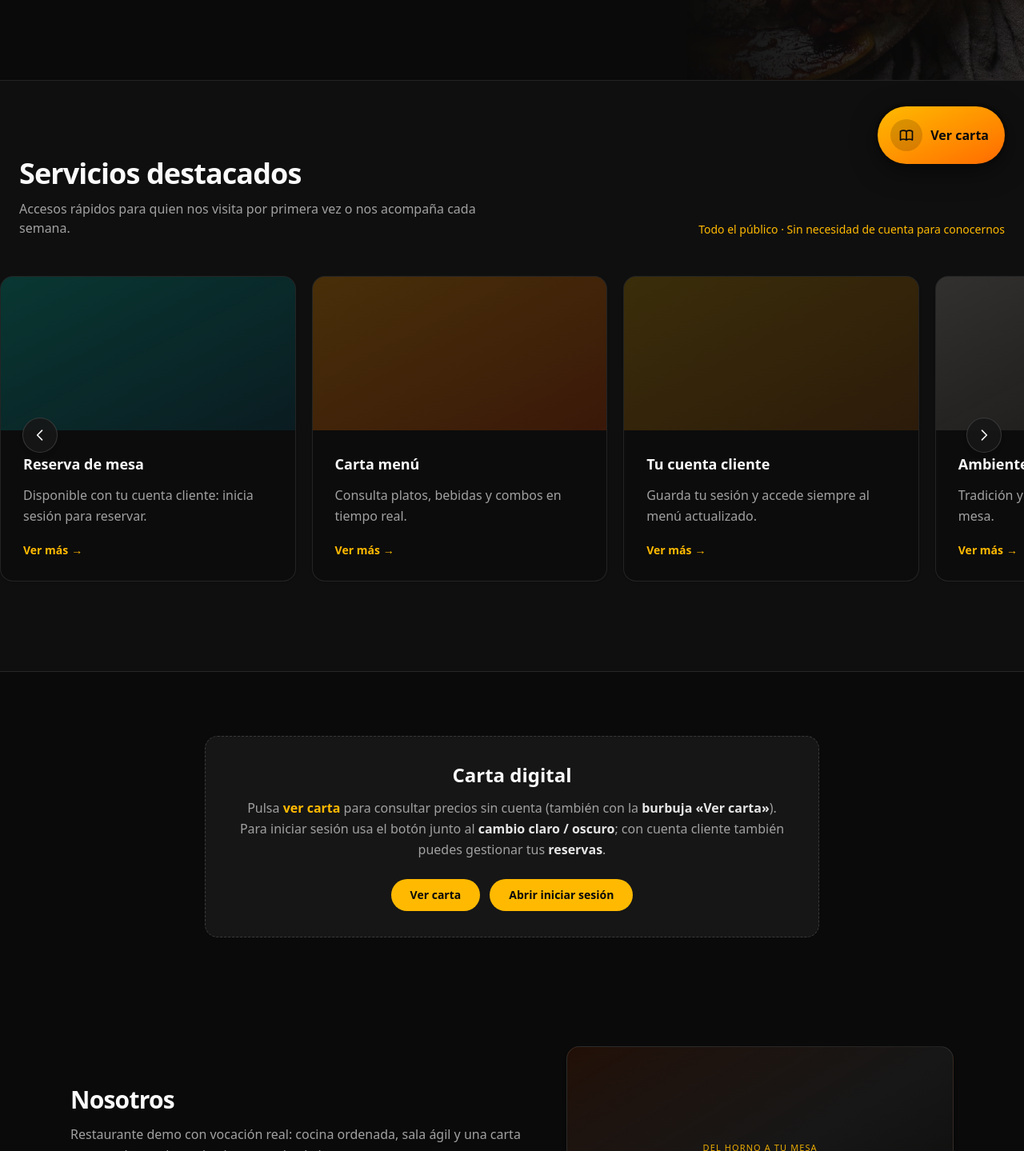
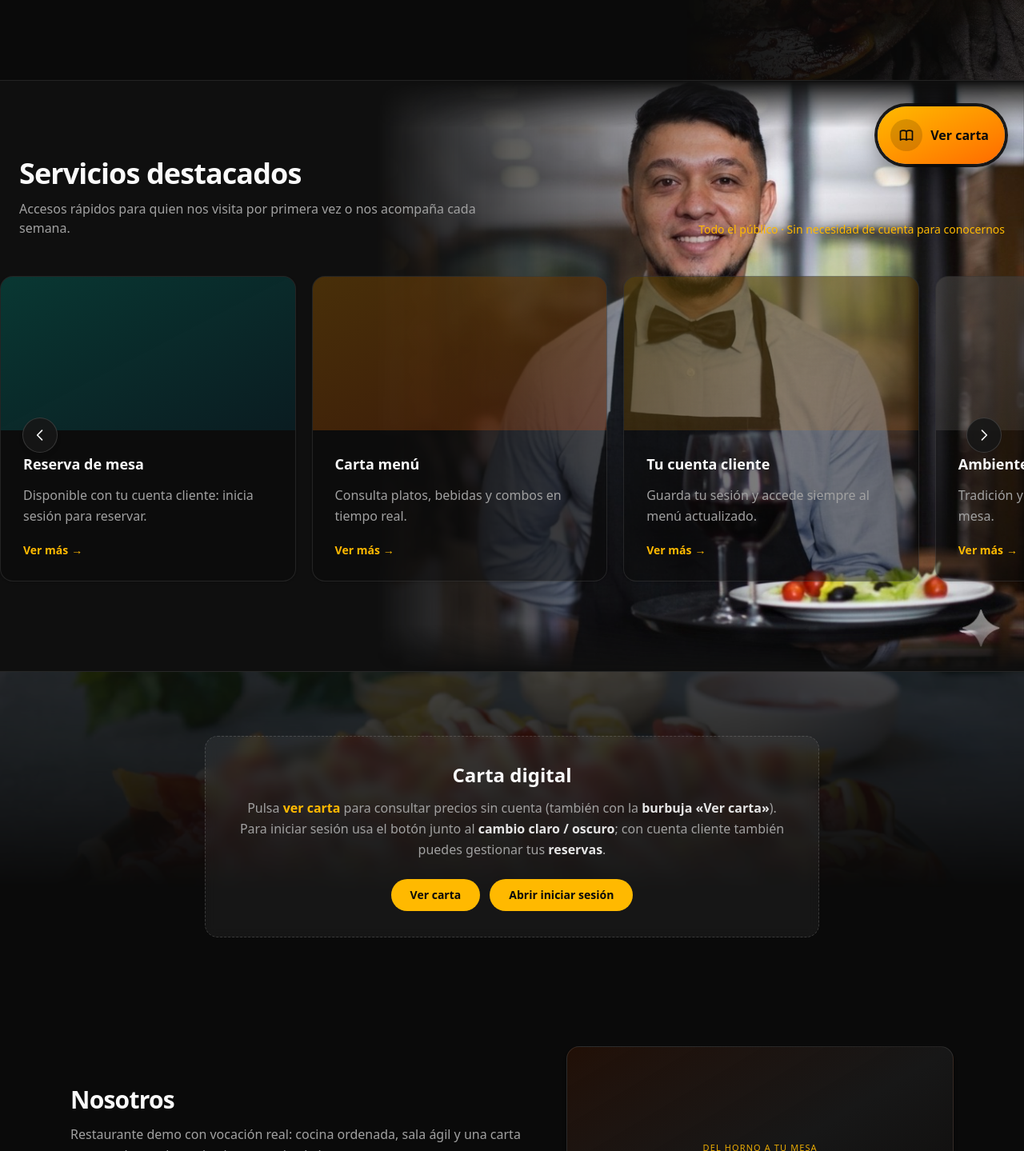
Before and after one commit to alphaplus14/projectRestaurante, a React (Vite) app in the folder frontend/: page /cliente in a window 1280 px wide. Shown: the part 571-2010 px from the top of the page at 80% size. Built offline with nearby package versions, Linux system fonts and the light colour scheme.

Commit message:
interfaz mejorada de cliente

```diff
--- a/frontend/src/src/pages/LandingPage.jsx
+++ b/frontend/src/src/pages/LandingPage.jsx
@@ -540,8 +540,22 @@ export function LandingPage() {
                 </section>
 
                 {/* Grid tipo “Lo más buscado” */}
-                <section id="destacados" className="scroll-mt-28 py-16 lg:py-24 bg-white dark:bg-neutral-900/35 border-b border-stone-200/80 dark:border-white/10">
-                    <div className="mx-auto max-w-7xl px-4 sm:px-6">
+                <section id="destacados" className="scroll-mt-28 relative overflow-hidden py-16 lg:py-24 bg-white dark:bg-neutral-900/35 border-b border-stone-200/80 dark:border-white/10">
+                    <div
+                        className="pointer-events-none absolute inset-y-0 right-0 w-full md:w-3/4 lg:w-2/3 bg-no-repeat bg-cover"
+                        style={{
+                            backgroundImage: "url('/mesero.jpeg')",
+                            backgroundPosition: 'right center',
+                            WebkitMaskImage:
+                                'linear-gradient(to bottom, rgba(0,0,0,0) 0%, rgba(0,0,0,1) 8%, rgba(0,0,0,1) 92%, rgba(0,0,0,0) 100%), linear-gradient(to left, rgba(0,0,0,1) 0%, rgba(0,0,0,1) 35%, rgba(0,0,0,0) 95%)',
+                            WebkitMaskComposite: 'source-in',
+                            maskImage:
+                                'linear-gradient(to bottom, rgba(0,0,0,0) 0%, rgba(0,0,0,1) 8%, rgba(0,0,0,1) 92%, rgba(0,0,0,0) 100%), linear-gradient(to left, rgba(0,0,0,1) 0%, rgba(0,0,0,1) 35%, rgba(0,0,0,0) 95%)',
+                            maskComposite: 'intersect',
+                        }}
+                        aria-hidden
+                    />
+                    <div className="relative mx-auto max-w-7xl px-4 sm:px-6">
                         <div className="flex flex-col md:flex-row md:items-end md:justify-between gap-4 mb-12">
                             <div>
                                 <h2 className="text-3xl sm:text-4xl font-semibold tracking-tight text-stone-900 dark:text-neutral-50">
@@ -560,8 +574,20 @@ export function LandingPage() {
                 </section>
 
                 {/* Carta / acceso: recordatorio (formulario en esquina + burbuja) */}
-                <section id="acceso" className="scroll-mt-28 mx-auto max-w-7xl px-4 sm:px-6 py-14 lg:py-20">
-                    <div className="rounded-2xl border border-dashed border-stone-300 dark:border-white/15 bg-stone-100/80 dark:bg-white/5 px-6 py-8 sm:px-10 text-center max-w-3xl mx-auto">
+                <section id="acceso" className="scroll-mt-28 relative overflow-hidden">
+                    <div
+                        className="pointer-events-none absolute inset-x-0 top-0 h-[110%] bg-no-repeat bg-top bg-cover opacity-55 dark:opacity-25"
+                        style={{
+                            backgroundImage: "url('/salchipapas.png')",
+                            WebkitMaskImage:
+                                'linear-gradient(to bottom, rgba(0,0,0,1) 0%, rgba(0,0,0,0) 60%)',
+                            maskImage:
+                                'linear-gradient(to bottom, rgba(0,0,0,1) 0%, rgba(0,0,0,0) 60%)',
+                        }}
+                        aria-hidden
+                    />
+                    <div className="relative mx-auto max-w-7xl px-4 sm:px-6 py-14 lg:py-20">
+                    <div className="rounded-2xl border border-dashed border-stone-300 dark:border-white/15 bg-stone-100/80 dark:bg-white/5 backdrop-blur-sm px-6 py-8 sm:px-10 text-center max-w-3xl mx-auto">
                         <h2 className="text-xl sm:text-2xl font-semibold text-stone-900 dark:text-neutral-50">Carta digital</h2>
                         <p className="mt-3 text-stone-600 dark:text-neutral-400 text-sm sm:text-base leading-relaxed">
                             Pulsa{' '}
@@ -605,6 +631,7 @@ export function LandingPage() {
                                 </>
                             )}
                         </div>
+                    </div>
                     </div>
                 </section>
 
```
Also changed, not shown: frontend/public/mesero.jpeg (added), frontend/public/salchipapas.png (added).
